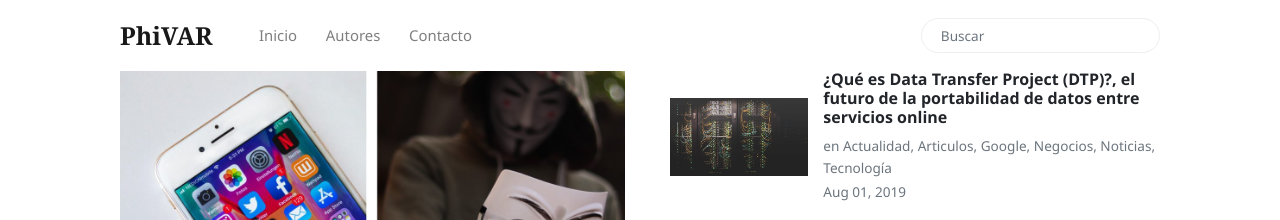
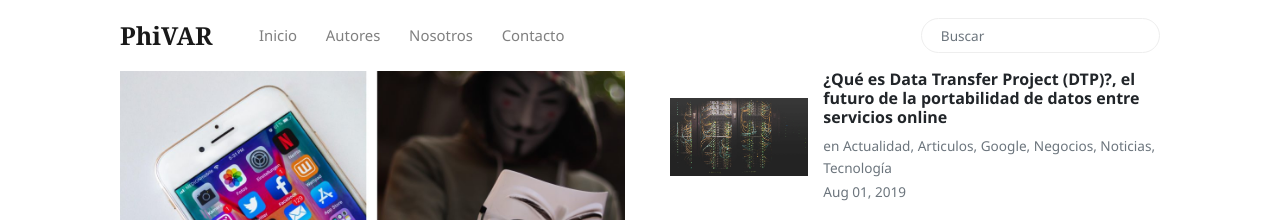
Before and after one commit to FrancisIron/phivar, a Jekyll site: the page built from index.html, in a window 1280 px wide. Shown: the top 220 px of the page. Built offline with Jekyll 4.4.1, drawn with Linux system fonts in a browser that asks for light colours; nearby versions of some CDN libraries; the list of posts is cut into pages by our own code.

Commit message:
Update menu-header.html

```diff
--- a/_includes/menu-header.html
+++ b/_includes/menu-header.html
@@ -7,5 +7,8 @@
 <a class="nav-link" href="{{site.baseurl}}/authors-list.html">Autores</a>
 </li>
 <li class="nav-item">
+<a class="nav-link" href="{{site.baseurl}}/about.html">Nosotros</a>
+</li>
+<li class="nav-item">
 <a class="nav-link" href="{{site.baseurl}}/contact.html">Contacto</a>
 </li>
```
